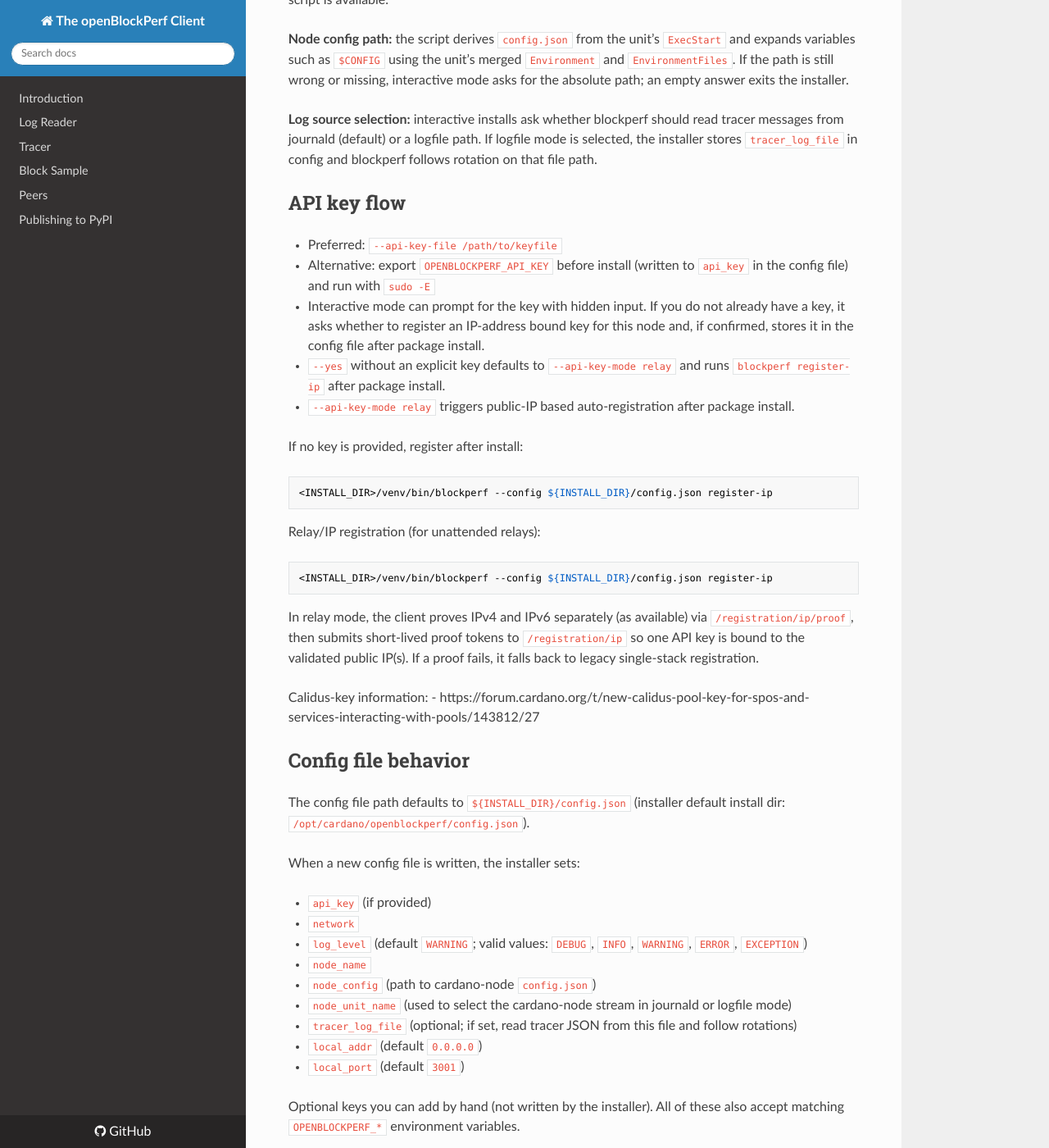
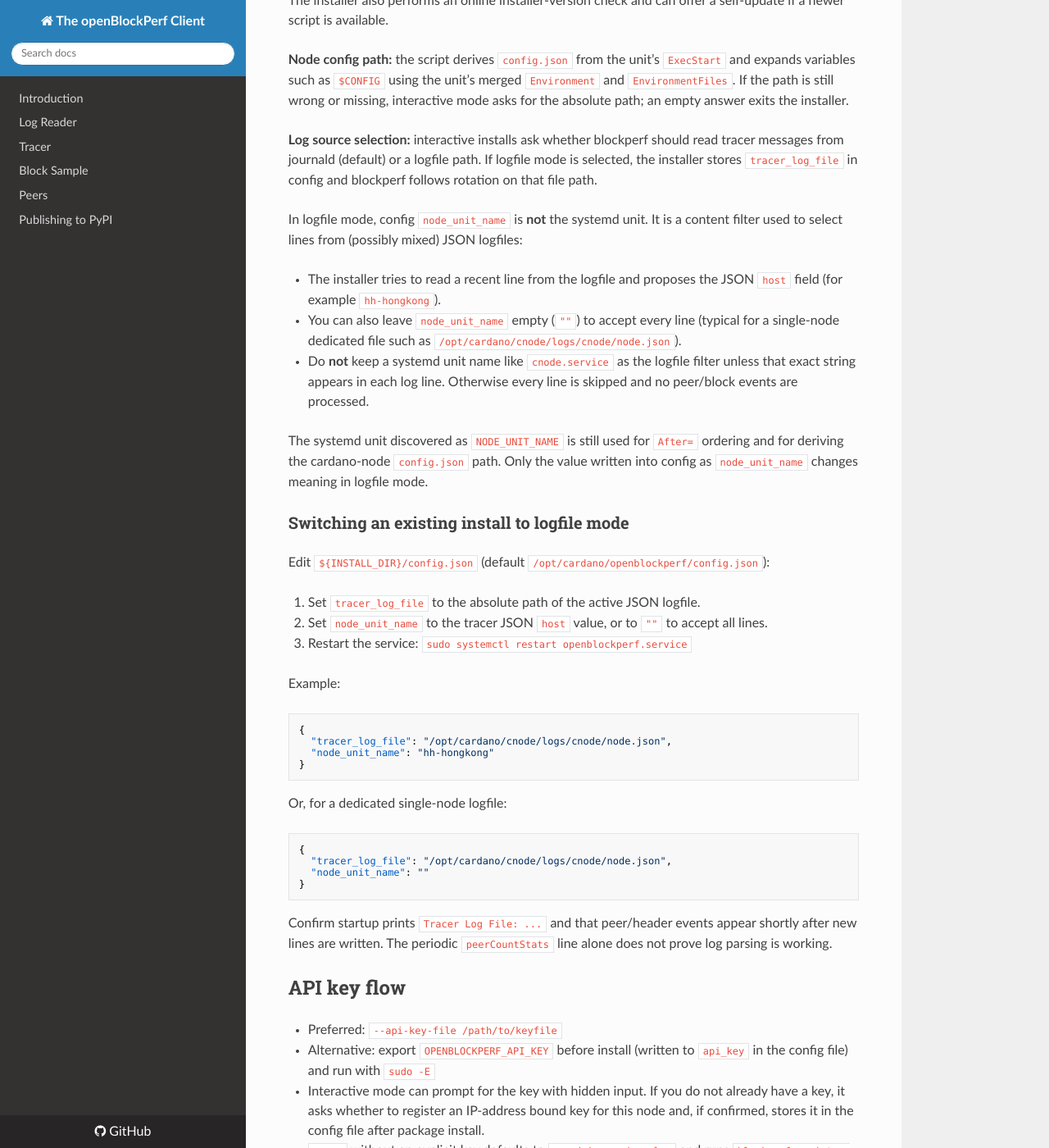
Before and after one commit to cardano-foundation/openblockperf, an MkDocs documentation site: the page built from docs/blockperf-install.md, in a window 1280 px wide and 1400 px high, scrolled down 1310 px. Shown: the whole window at 82% size. Built offline with MkDocs 1.6.1, drawn with Linux system fonts in a browser that asks for light colours; nearby versions of some CDN libraries; some of the changed text lies outside the part shown.

Commit message:
fix installer logfile mode unit filter; document host/empty node_unit_name

````diff
--- a/docs/blockperf-install.md
+++ b/docs/blockperf-install.md
@@ -31,7 +31,7 @@ Piped or non-interactive runs (for example `curl ... | sudo bash`) have no termi
 - `--version`: print installer script version and exit.
 - `--user-context <username>`: service user.
 - `--node-unit-name <unit>`: cardano-node systemd unit.
-- `--tracer-log-file <path>`: optional path to a cardano-tracer logfile. When set, blockperf reads this file instead of journald.
+- `--tracer-log-file <path>`: optional path to a cardano-tracer / node JSON logfile. When set, blockperf reads this file instead of journald. In logfile mode the installer also sets config `node_unit_name` to a line filter (JSON `host` when detectable, otherwise empty).
 - `--node-name <name>`: operator node label (defaults to OS hostname).
 - `--node-config <path>`: path to node `config.json`.
 - `--network mainnet|preprod|preview`: network override.
@@ -46,6 +46,42 @@ The installer also performs an online installer-version check and can offer a se
 **Node config path:** the script derives `config.json` from the unit’s `ExecStart` and expands variables such as `$CONFIG` using the unit’s merged `Environment` and `EnvironmentFiles`. If the path is still wrong or missing, interactive mode asks for the absolute path; an empty answer exits the installer.
 
 **Log source selection:** interactive installs ask whether blockperf should read tracer messages from journald (default) or a logfile path. If logfile mode is selected, the installer stores `tracer_log_file` in config and blockperf follows rotation on that file path.
+
+In logfile mode, config `node_unit_name` is **not** the systemd unit. It is a content filter used to select lines from (possibly mixed) JSON logfiles:
+
+- The installer tries to read a recent line from the logfile and proposes the JSON `host` field (for example `hh-hongkong`).
+- You can also leave `node_unit_name` empty (`""`) to accept every line (typical for a single-node dedicated file such as `/opt/cardano/cnode/logs/cnode/node.json`).
+- Do **not** keep a systemd unit name like `cnode.service` as the logfile filter unless that exact string appears in each log line. Otherwise every line is skipped and no peer/block events are processed.
+
+The systemd unit discovered as `NODE_UNIT_NAME` is still used for `After=` ordering and for deriving the cardano-node `config.json` path. Only the value written into config as `node_unit_name` changes meaning in logfile mode.
+
+### Switching an existing install to logfile mode
+
+Edit `${INSTALL_DIR}/config.json` (default `/opt/cardano/openblockperf/config.json`):
+
+1. Set `tracer_log_file` to the absolute path of the active JSON logfile.
+2. Set `node_unit_name` to the tracer JSON `host` value, or to `""` to accept all lines.
+3. Restart the service: `sudo systemctl restart openblockperf.service`
+
+Example:
+
+```json
+{
+  "tracer_log_file": "/opt/cardano/cnode/logs/cnode/node.json",
+  "node_unit_name": "hh-hongkong"
+}
+```
+
+Or, for a dedicated single-node logfile:
+
+```json
+{
+  "tracer_log_file": "/opt/cardano/cnode/logs/cnode/node.json",
+  "node_unit_name": ""
+}
+```
+
+Confirm startup prints `Tracer Log File: ...` and that peer/header events appear shortly after new lines are written. The periodic `peerCountStats` line alone does not prove log parsing is working.
 
 ## API key flow
 
@@ -90,13 +126,19 @@ When a new config file is written, the installer sets:
 - `log_level` (default `WARNING`; valid values: `DEBUG`, `INFO`, `WARNING`, `ERROR`, `EXCEPTION`)
 - `node_name`
 - `node_config` (path to cardano-node `config.json`)
-- `node_unit_name` (used to select the cardano-node stream in journald or logfile mode)
+- `node_unit_name` (journald: systemd unit to follow; logfile: line filter, usually JSON `host` or empty)
 - `tracer_log_file` (optional; if set, read tracer JSON from this file and follow rotations)
 - `local_addr` (default `0.0.0.0`)
 - `local_port` (default `3001`)
 
 Optional keys you can add by hand (not written by the installer).
 All of these also accept matching `OPENBLOCKPERF_*` environment variables.
+
+**Shell / CLI convenience:**
+
+- `OPENBLOCKPERF_CONFIG` path to the client config file. Used when `--config`
+  is omitted. The installer wrapper always exports this; the installer can also
+  add it to the service user's `.bashrc` / `.profile` if not already set.
 
 **API discovery and HTTP:**
 
@@ -139,10 +181,13 @@ The client resolves SRV targets as FQDNs and calls
 `https://{fqdn}:{port}/{network}/api/v0/...`. `blockperf run` ranks healthy
 edges by RTT; `register-ip` / `register-calidus` probe health, shuffle healthy
 edges, and fail over on transport errors or HTTP 5xx.
-Always pass `--config` before those subcommands so the installed config file
-is loaded:
+The installer wrapper exports `OPENBLOCKPERF_CONFIG` to the installed config
+file, so `--config` is optional for CLI use. You can still pass `--config`
+before a subcommand to override:
 
 ```bash
+blockperf register-ip
+# or explicitly:
 <INSTALL_DIR>/venv/bin/blockperf --config ${INSTALL_DIR}/config.json register-ip
 ```
 
````
Also changed, not shown: README.md (+14 -4 lines), docs/blockperf-install-manual.md (+15 -3 lines), docs/blockperf-traceoptions.md (+20 -4 lines), pypi-release.md (+11 -0 lines), 5 other files.
